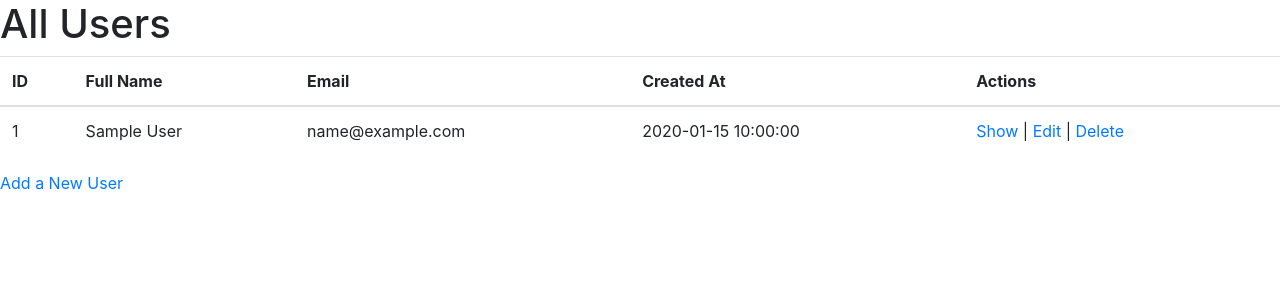
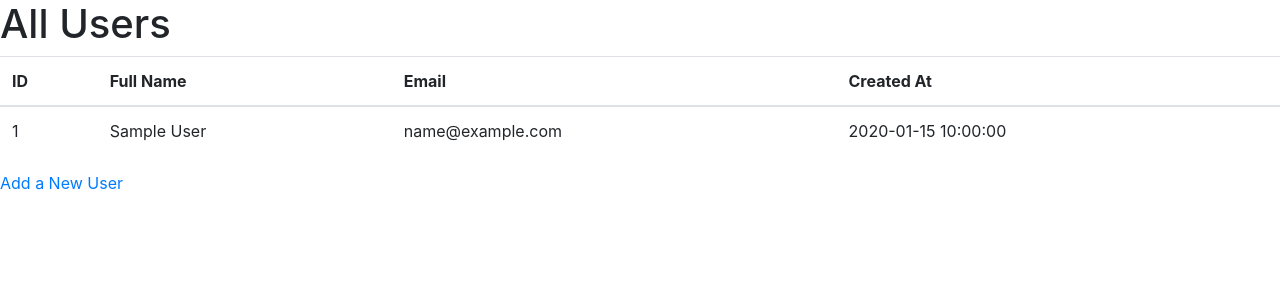
Before and after one commit to Dsakkos/Python, a Flask app: page /users in a window 1280 px wide. Shown: the top 300 px of the page. Run offline with Flask 2, Linux system fonts and the light colour scheme; tables that the repository leaves empty or names only in its code hold one stand-in row (values such as "Sample post").

Commit message:
Update users.html

```diff
--- a/users_cr/templates/users.html
+++ b/users_cr/templates/users.html
@@ -16,7 +16,6 @@
 					<th scope="col">Full Name</th>
 					<th scope="col">Email</th>
 					<th scope="col">Created At</th>
-					<th scope="col">Actions</th>
 				</tr>
 			</thead>
 			<tbody>
@@ -26,11 +25,6 @@
 						<td>{{one_user.first_name}} {{one_user.last_name}}</td>
 						<td>{{one_user.email}}</td>
 						<td>{{one_user.created_at}}</td>
-						<td>
-							<a href="/users/new">Show</a> |
-							<a href="/users/new">Edit</a> |
-							<a href="/users/new">Delete</a>
-						</td>
 					</tr>
 				{% endfor %}
 			</tbody>
```
